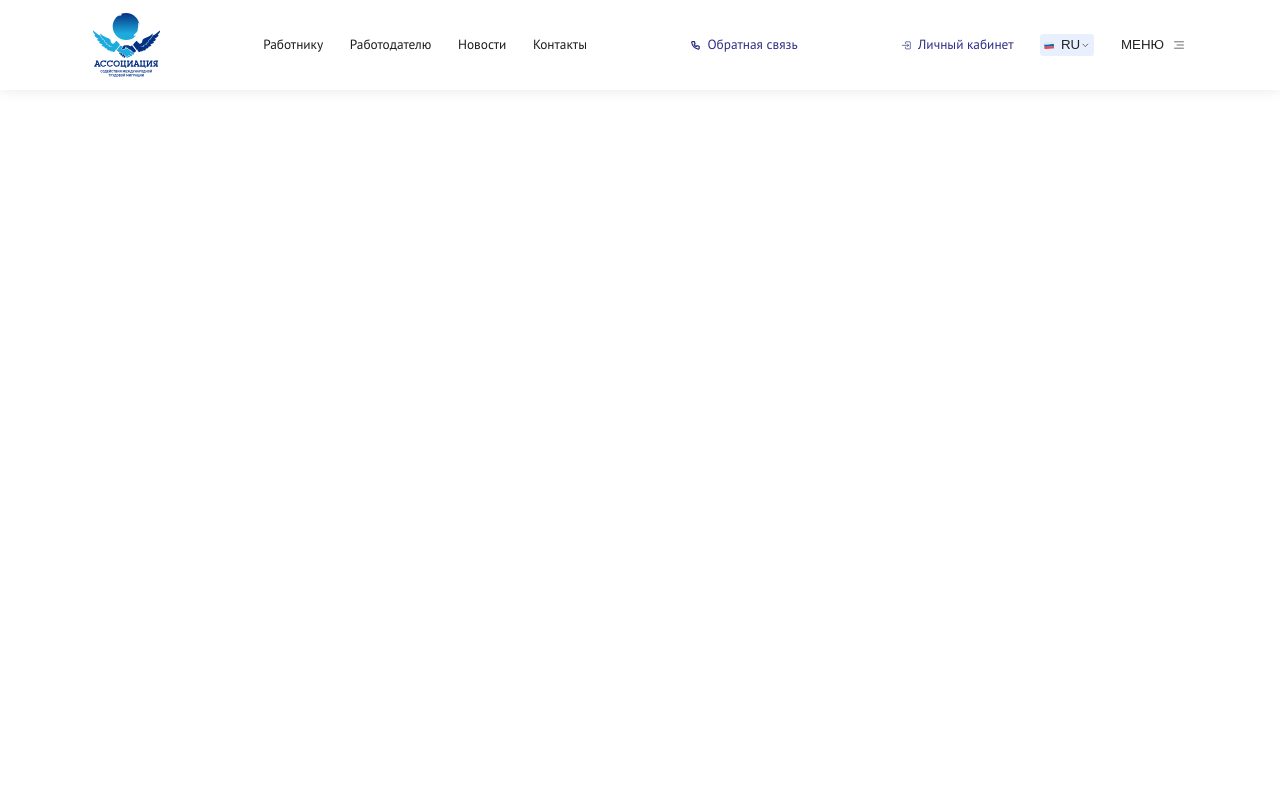
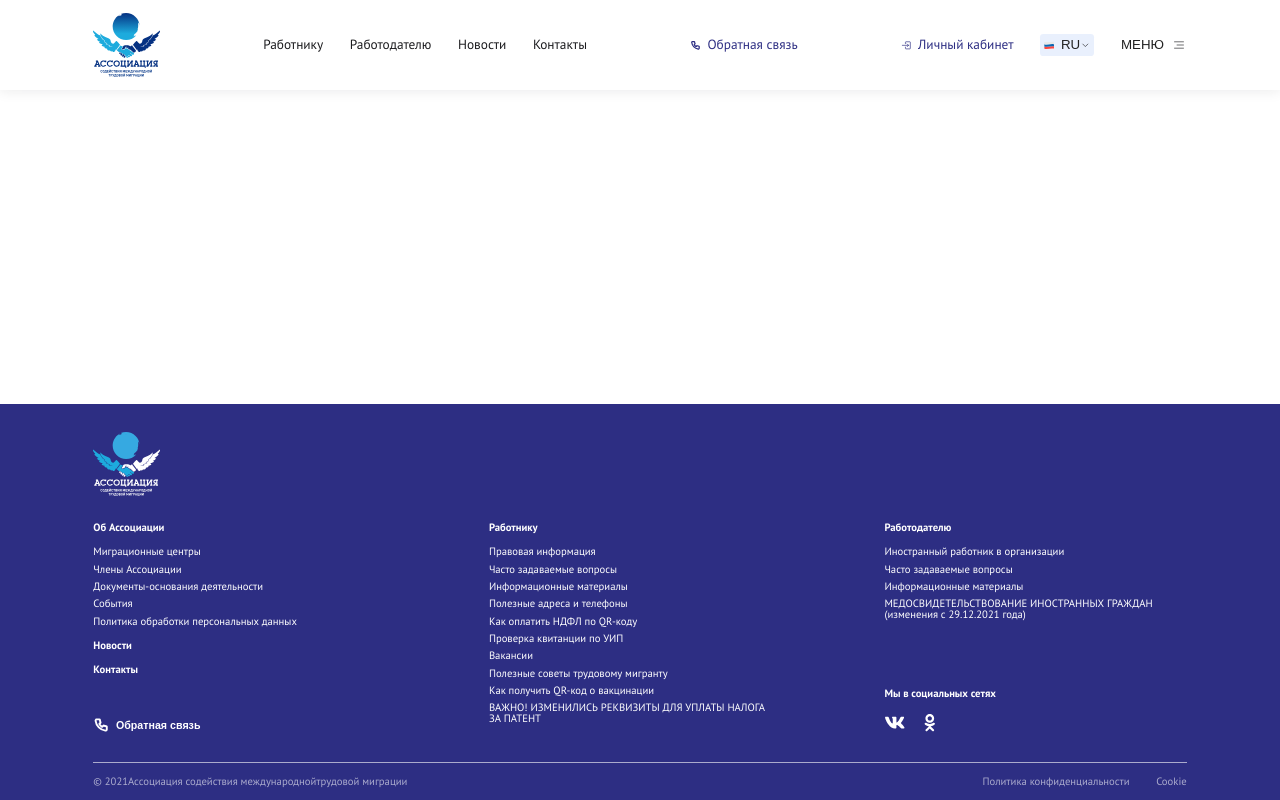
Before and after one commit to SoloveyAleksandr/atm, a website: page src/index.html in a window 1280 px wide. Drawn offline with nearby package versions, Linux system fonts and the light colour scheme; files that its build step writes are made by us from their sources.

Commit message:
add footer

```diff
--- /dev/null
+++ b/src/assets/scss/blocks/_footer.scss
@@ -0,0 +1,155 @@
+.footer {
+  margin-top: auto;
+  background-color: $blue;
+  padding-top: 4.3rem;
+
+  @include breakpoint($sm-bp) {
+    padding-top: 4rem;
+  }
+
+  &__logo {
+    height: 9.5rem;
+    margin-bottom: 4rem;
+
+    img {
+      object-fit: contain;
+      object-position: left center;
+      height: 100%;
+      width: 100%;
+    }
+  }
+
+  &__inner {
+    display: grid;
+    grid-template-columns: repeat(3, 1fr);
+    column-gap: 14rem;
+    row-gap: 2rem;
+    margin-bottom: 4.3rem;
+
+    @include breakpoint($xl-bp) {
+      column-gap: 8rem;
+    }
+
+    @include breakpoint($sm-bp) {
+      column-gap: 8rem;
+      row-gap: 3rem;
+      grid-template-columns: unset;
+    }
+  }
+
+  .menu-item {
+    &:nth-child(1) {
+      @include breakpoint($sm-bp) {
+        grid-area: 1/1/2/3;
+      }
+    }
+
+    &:nth-child(2) {
+      @include breakpoint($sm-bp) {
+        grid-area: 2/1/3/3;
+      }
+    }
+
+    &:nth-child(3) {
+      @include breakpoint($sm-bp) {
+        grid-area: 3/1/4/3;
+      }
+    }
+
+    &:nth-child(4) {
+      @include breakpoint($sm-bp) {
+        grid-area: 4/1/5/3;
+      }
+    }
+
+    &:nth-child(5) {
+      @include breakpoint($sm-bp) {
+        grid-area: 5/1/6/3;
+      }
+    }
+
+    &__link {
+      color: $white;
+    }
+  }
+
+  .menu__link {
+    color: $white;
+  }
+
+  .menu-social__title {
+    color: $white;
+  }
+
+  .menu-social {
+    @include breakpoint($sm-bp) {
+      grid-area: 4/2/7/3;
+    }
+
+    &__link svg {
+      fill: $white;
+    }
+  }
+
+  .menu-control {
+    @include breakpoint($sm-bp) {
+      grid-area: 6/1/7/2;
+    }
+
+    &__btn {
+      color: $white;
+
+      @include breakpoint($sm-bp) {
+        font-weight: 700;
+        white-space: nowrap;
+
+        &:nth-child(1) {
+          display: none;
+        }
+      }
+
+      svg {
+        stroke: $white;
+      }
+    }
+  }
+
+  &-legal {
+    padding: 2rem 0rem;
+    border-top: 0.2rem solid rgba(255, 255, 255, 0.6);
+    display: flex;
+    align-items: center;
+    justify-content: space-between;
+
+    @include breakpoint($sm-bp) {
+      padding: 1rem 0rem 2rem;
+      flex-direction: column;
+      align-items: flex-start;
+      gap: 1rem;
+    }
+
+    &__inner {
+      display: flex;
+      flex-wrap: wrap;
+      align-items: center;
+      gap: 4rem;
+    }
+
+    &__text {
+      font-size: 1.6rem;
+      color: rgba(255, 255, 255, 0.6);
+
+      @include breakpoint($sm-bp) {
+        font-size: 1.2rem;
+      }
+
+      &:is(a) {
+        transition: 0.3s;
+
+        &:hover {
+          color: $white;
+        }
+      }
+    }
+  }
+}
--- a/src/assets/scss/blocks/_header.scss
+++ b/src/assets/scss/blocks/_header.scss
@@ -5,6 +5,7 @@
   left: 0;
   padding: 2rem 0rem;
   box-shadow: 0 0 2rem 0 rgba(27, 27, 30, 0.1);
+  background-color: $white;
   transition: 0.3s;
 
   &._active-menu {
--- a/src/assets/scss/blocks/_menu.scss
+++ b/src/assets/scss/blocks/_menu.scss
@@ -118,12 +118,20 @@
       display: flex;
       flex-direction: column;
       gap: 1rem;
+
+      @include breakpoint($sm-bp) {
+        gap: 0.5rem;
+      }
     }
 
     &__link {
       width: fit-content;
       font-size: 1.6rem;
       transition: 0.3s;
+
+      @include breakpoint($sm-bp) {
+        font-size: 1.2rem;
+      }
 
       &:hover {
         color: $blue_light;
@@ -145,6 +153,11 @@
       font-size: 1.6rem;
       font-weight: 700;
       margin-bottom: 2rem;
+
+      @include breakpoint($sm-bp) {
+        font-size: 1.2rem;
+        margin-bottom: 1rem;
+      }
     }
 
     &__inner {
--- a/src/assets/scss/style.scss
+++ b/src/assets/scss/style.scss
@@ -34,4 +34,5 @@ svg {
 }
 
 @import "./blocks/header";
+@import "./blocks/footer";
 @import "./blocks/menu";
--- a/src/index.html
+++ b/src/index.html
@@ -1 +1,3 @@
 {{> _header }}
+
+{{> _footer }}
--- /dev/null
+++ b/src/partials/_footer.html
@@ -0,0 +1,103 @@
+<footer class="footer">
+  <div class="container footer__container">
+
+    <div class="footer__logo">
+      <img src="./assets/images/logo_light.svg" alt="">
+    </div>
+
+    <div class="footer__inner">
+      <div class="menu-item">
+        <a href="#" class="menu__link">Об Ассоциации</a>
+
+        <div class="menu-item__list">
+          <a href="#" class="menu-item__link">Миграционные центры</a>
+          <a href="#" class="menu-item__link">Члены Ассоциации</a>
+          <a href="#" class="menu-item__link">Документы-основания деятельности</a>
+          <a href="#" class="menu-item__link">События</a>
+          <a href="#" class="menu-item__link">Политика обработки персональных данных</a>
+        </div>
+      </div>
+
+      <div class="menu-item">
+        <a href="#" class="menu__link">Работнику</a>
+
+        <div class="menu-item__list">
+          <a href="#" class="menu-item__link">Правовая информация</a>
+          <a href="#" class="menu-item__link">Часто задаваемые вопросы</a>
+          <a href="#" class="menu-item__link">Информационные материалы</a>
+          <a href="#" class="menu-item__link">Полезные адреса и телефоны</a>
+          <a href="#" class="menu-item__link">Как оплатить НДФЛ по QR-коду</a>
+          <a href="#" class="menu-item__link">Проверка квитанции по УИП</a>
+          <a href="#" class="menu-item__link">Вакансии</a>
+          <a href="#" class="menu-item__link">Полезные советы трудовому мигранту</a>
+          <a href="#" class="menu-item__link">Как получить QR-код о вакцинации</a>
+          <a href="#" class="menu-item__link">ВАЖНО! ИЗМЕНИЛИСЬ РЕКВИЗИТЫ ДЛЯ УПЛАТЫ НАЛОГА ЗА ПАТЕНТ</a>
+        </div>
+      </div>
+
+      <div class="menu-item">
+        <a href="#" class="menu__link">Работодателю</a>
+
+        <div class="menu-item__list">
+          <a href="#" class="menu-item__link">Иностранный работник в организации</a>
+          <a href="#" class="menu-item__link">Часто задаваемые вопросы</a>
+          <a href="#" class="menu-item__link">Информационные материалы</a>
+          <a href="#" class="menu-item__link">МЕДОСВИДЕТЕЛЬСТВОВАНИЕ ИНОСТРАННЫХ ГРАЖДАН (изменения с 29.12.2021
+            года)</a>
+        </div>
+      </div>
+
+      <div class="menu-item">
+        <a href="#" class="menu__link">Новости</a>
+      </div>
+
+      <div class="menu-item">
+        <a href="#" class="menu__link">Контакты</a>
+      </div>
+
+      <div class="menu-social">
+        <h5 class="menu-social__title">Мы в социальных сетях</h5>
+
+        <div class="menu-social__inner">
+          <a href="#" class="menu-social__link">
+            <svg>
+              <use href="#vk-icon"></use>
+            </svg>
+          </a>
+          <a href="#" class="menu-social__link">
+            <svg>
+              <use href="#odnoklassniki-icon"></use>
+            </svg>
+          </a>
+        </div>
+      </div>
+
+      <div class="menu-control">
+        <button type="button" class="menu-control__btn">
+          <svg>
+            <use href="#login-icon"></use>
+          </svg>
+          Личный кабинет
+        </button>
+        <button type="button" class="menu-control__btn">
+          <svg>
+            <use href="#phone-icon"></use>
+          </svg>
+          Обратная связь
+        </button>
+      </div>
+    </div>
+
+    <div class="footer-legal">
+      <p class="footer-legal__text">
+        © 2021Ассоциация содействия международнойтрудовой миграции
+      </p>
+
+      <div class="footer-legal__inner">
+        <a href="#" class="footer-legal__text">Политика конфиденциальности</a>
+        <a href="#" class="footer-legal__text">Cookie</a>
+      </div>
+    </div>
+
+  </div>
+</footer>
```
Also changed, not shown: src/assets/images/logo_light.svg (added).
